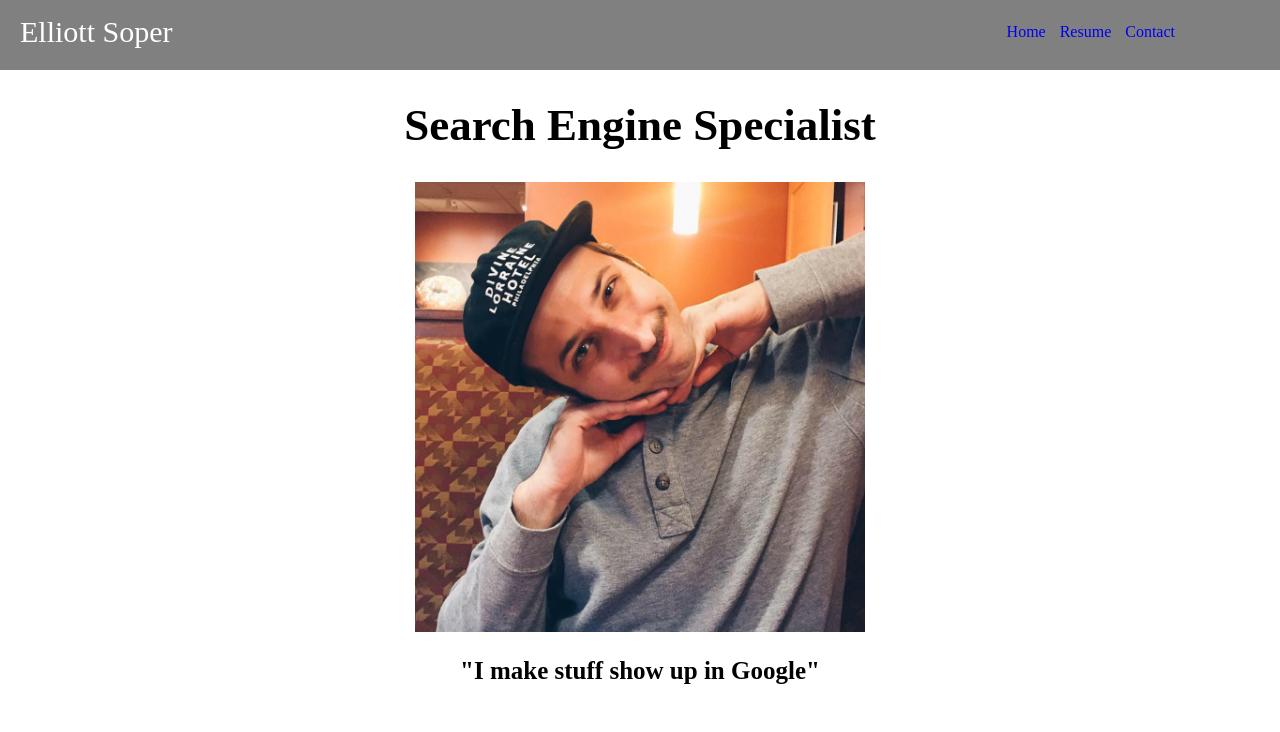
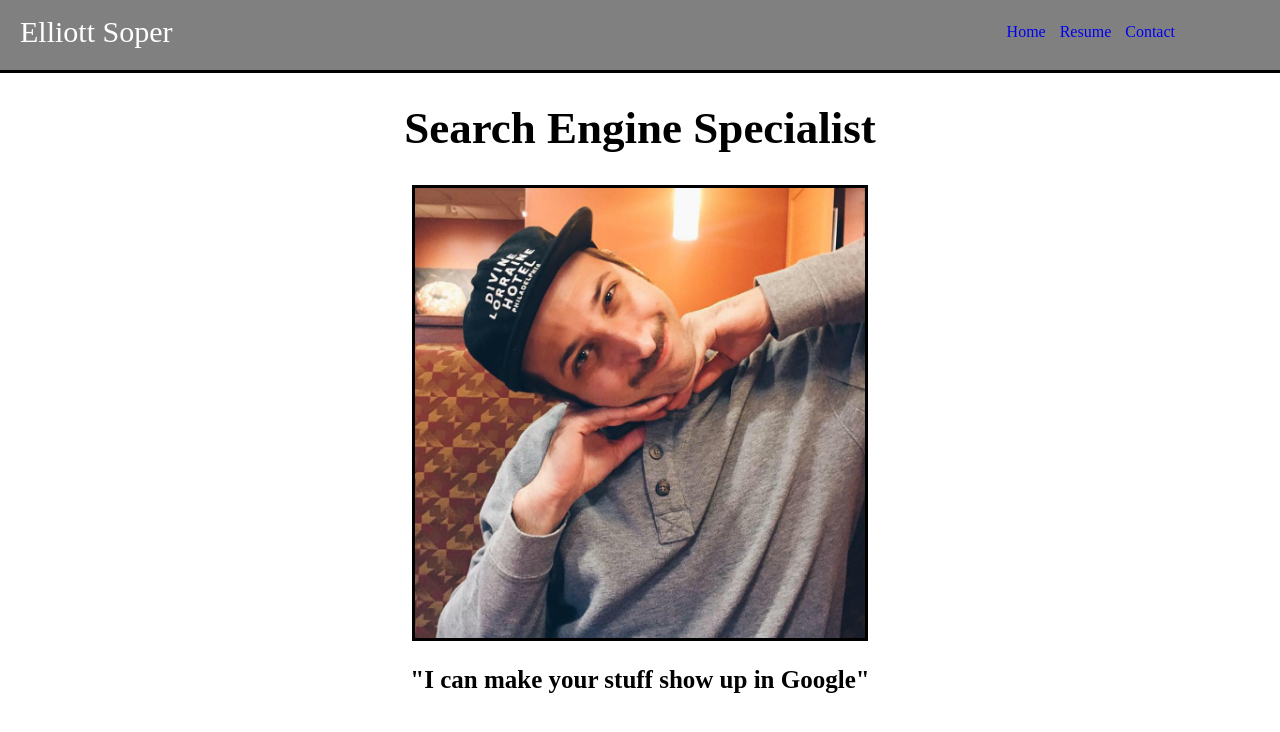
Before and after one commit to ElliottSoper/project_one, a plain HTML site: page index.html in a window 1280 px wide. Drawn offline with nearby package versions, Linux system fonts and the light colour scheme.

Commit message:
Updated styling

```diff
--- a/index.html
+++ b/index.html
@@ -31,6 +31,6 @@
 	</div>
 <h1 class = "center">Search Engine Specialist</h1>
 <img class = "ellpic" src="elliott.jpg" alt="Elliott Soper">
-<p class="bottom">"I make stuff show up in Google"</p>
+<p class="bottom">"I can make your stuff show up in Google"</p>
 </body>
 </html>
--- a/prone.css
+++ b/prone.css
@@ -6,6 +6,7 @@ background-color: #ffffff;
 margin: 0px;
 height: 70px;
 background-color: gray;
+border-bottom: 3px solid black;
 }
 
 .elliott {
@@ -36,7 +37,9 @@ display: inline;
 list-style: none;
 text-decoration: none;
 margin: 5px;
+text-align: center;
 }
+
 
 li a:hover:not(.active) {
     background-color: #d3d3d3;
@@ -70,6 +73,7 @@ h1 {
 	display: block;
 	height: 450px;
 	width: auto;
+	border:3px solid black;
 }
 
 .icon {
```
